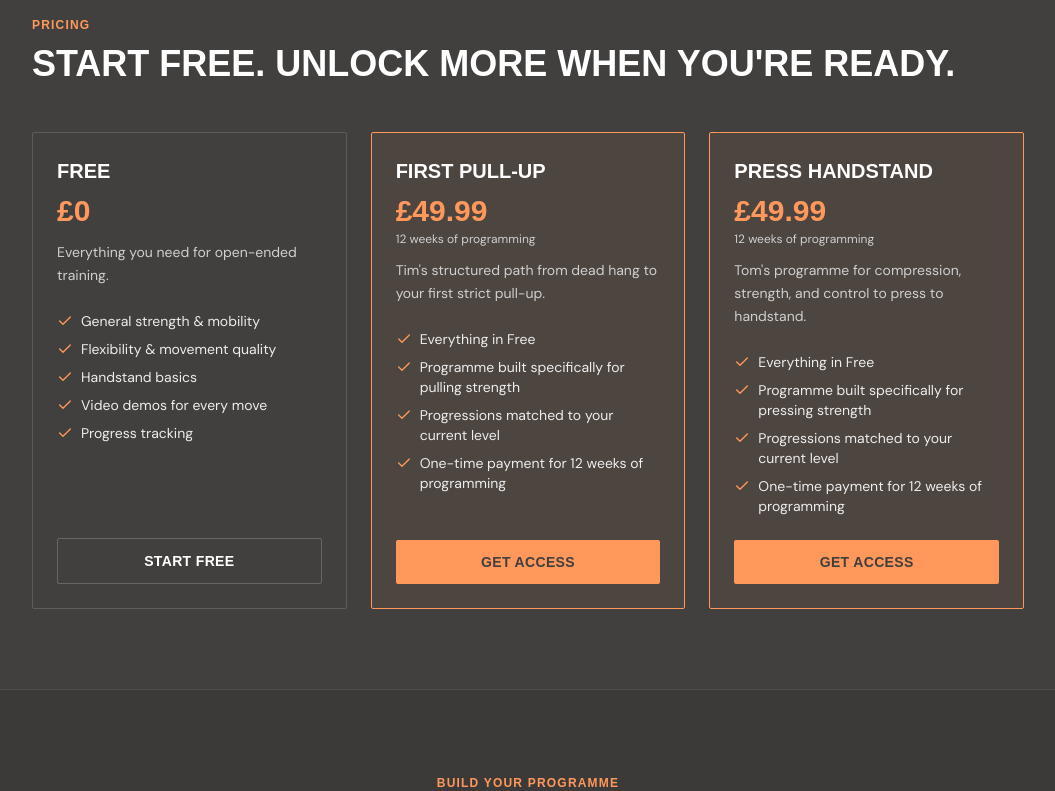
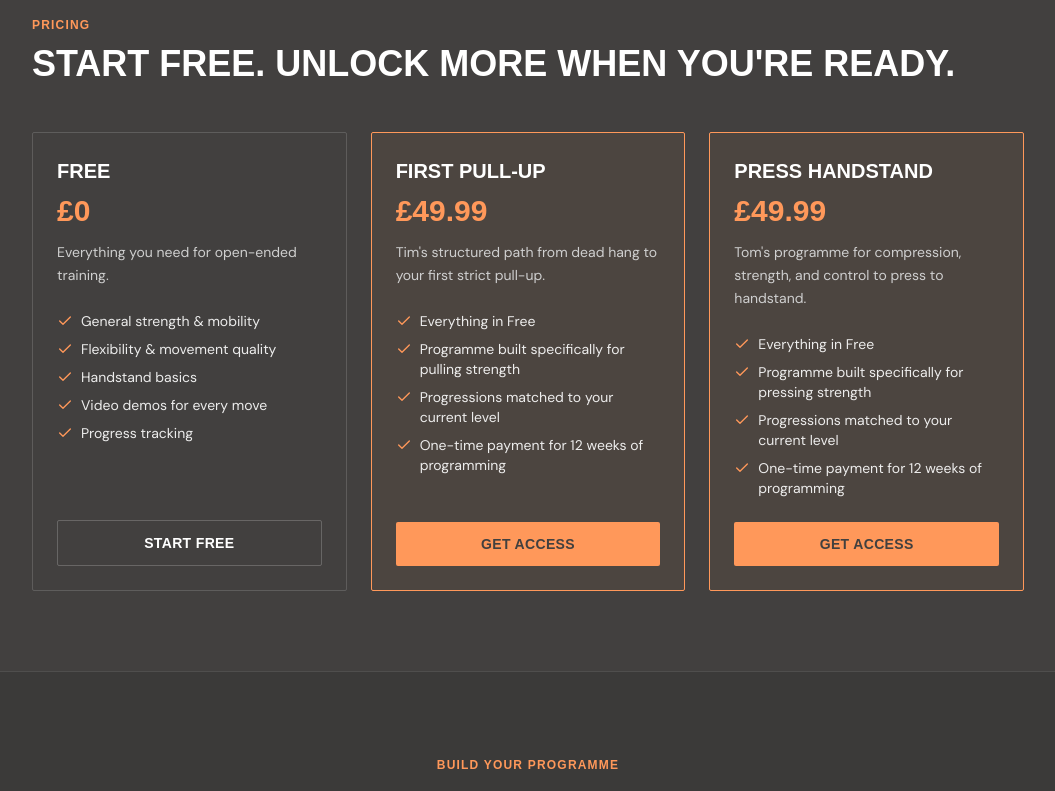
Before and after one commit to wolverhamptoncalisthenics-cpu/wc-programme-builder, a React (Vite) app: page / in a window 1280 px wide. Shown: the part 1360-2151 px from the top of the page, without its empty margins (112-1167 px from the left). Built offline with nearby package versions, Linux system fonts and the light colour scheme; no server answers; a web font is replaced by a local one.

Commit message:
Add files via upload

```diff
--- a/src/components/Pricing.jsx
+++ b/src/components/Pricing.jsx
@@ -17,7 +17,6 @@ const TIERS = [
   {
     name: "First Pull-Up",
     price: "£49.99",
-    priceNote: "12 weeks of programming",
     description: "Tim's structured path from dead hang to your first strict pull-up.",
     features: [
       "Everything in Free",
@@ -30,7 +29,6 @@ const TIERS = [
   {
     name: "Press Handstand",
     price: "£49.99",
-    priceNote: "12 weeks of programming",
     description: "Tom's programme for compression, strength, and control to press to handstand.",
     features: [
       "Everything in Free",
@@ -67,9 +65,6 @@ export default function Pricing() {
             <p className="font-display font-extrabold text-3xl text-brand-orange mt-2">
               {tier.price}
             </p>
-            {tier.priceNote && (
-              <p className="text-brand-light text-xs font-body mt-0.5">{tier.priceNote}</p>
-            )}
             <p className="text-brand-light text-sm font-body mt-3 leading-relaxed">
               {tier.description}
             </p>
--- a/src/components/ProgrammeBuilder.jsx
+++ b/src/components/ProgrammeBuilder.jsx
@@ -181,7 +181,25 @@ export default function ProgrammeBuilder({ onSubmitted }) {
         goal: answers.goal,
       });
     } catch (e) {
-      setError("Something went wrong saving that. Give it another go.");
+      // Before alarming the person, check whether the submission
+      // actually made it in despite the error — this can happen if the
+      // write itself succeeded but the confirmation response got lost
+      // to a brief network hiccup, rather than the save genuinely
+      // failing.
+      const { data: justSaved } = await supabase
+        .from("submissions")
+        .select("id")
+        .eq("user_id", user.id)
+        .eq("goal_id", answers.goalId)
+        .order("created_at", { ascending: false })
+        .limit(1)
+        .maybeSingle();
+
+      if (justSaved) {
+        onSubmitted({ status: "pending_coach", plan: null, goal: answers.goal });
+      } else {
+        setError("Something went wrong saving that. Give it another go.");
+      }
     } finally {
       setSubmitting(false);
     }
```
